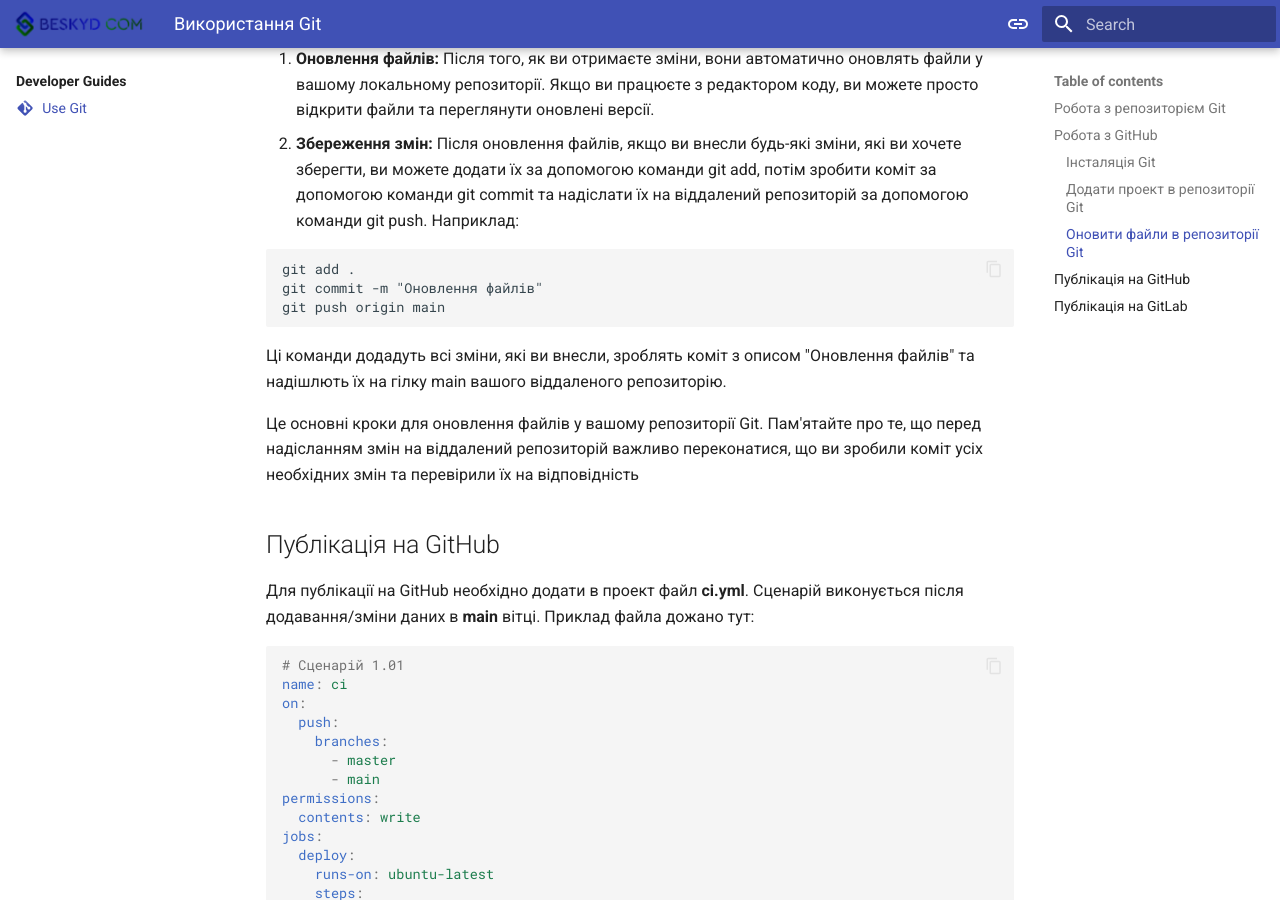
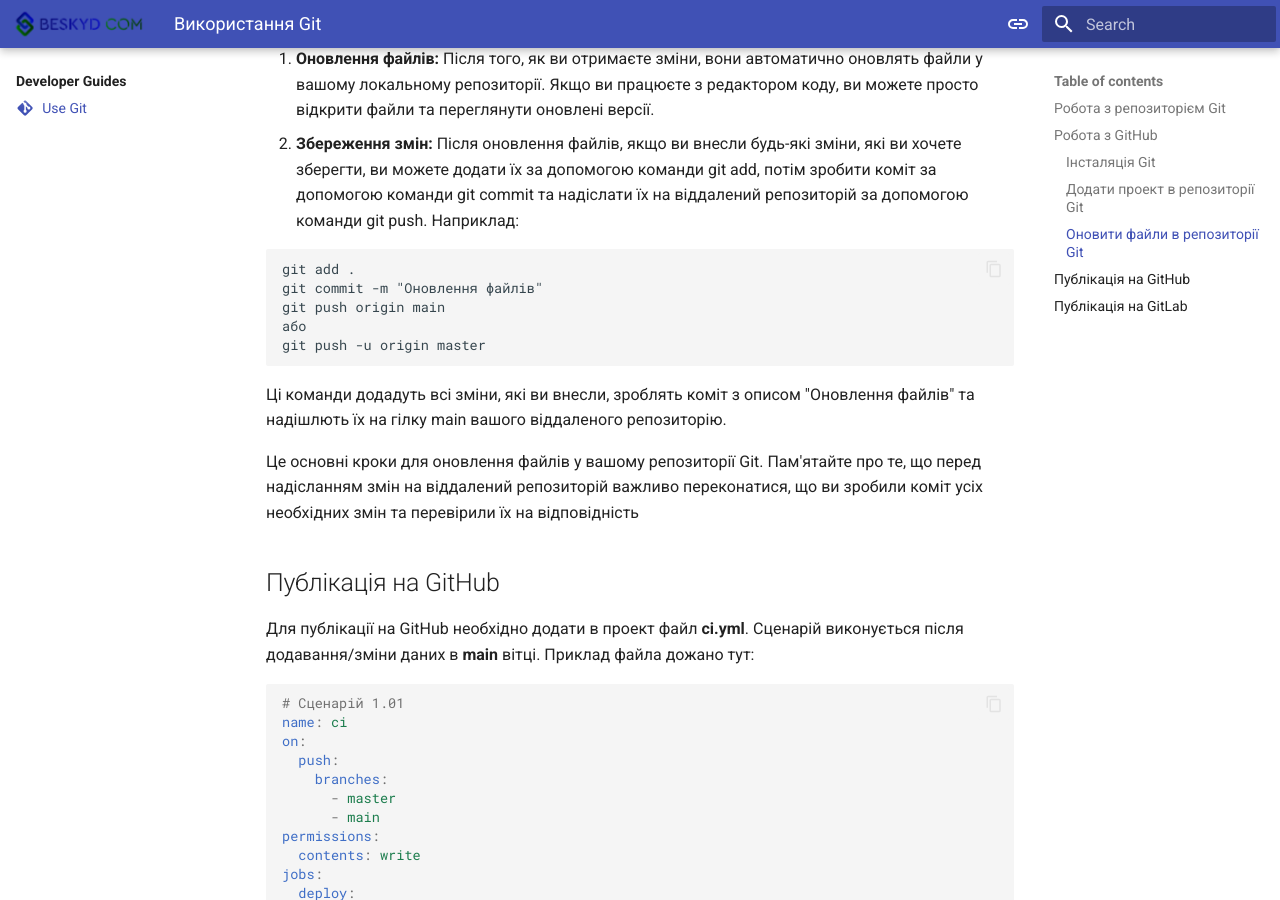
Before and after one commit to VolodymyrBabii/sbonplus-docs, an MkDocs documentation site: the page built from docs/Developer Guides/Git.md, in a window 1280 px wide and 900 px high, scrolled down 1871 px. Built offline with MkDocs 1.6.1 and Material for MkDocs 9.7.7, drawn with Linux system fonts in a browser that asks for light colours.

Commit message:
Commit 1.1 22.02.2024

````diff
--- a/docs/.github/workflows/ci.yml
+++ b/docs/.github/workflows/ci.yml
@@ -27,4 +27,5 @@
           restore-keys: |
             mkdocs-material-
       - run: pip install mkdocs-material
+      - run: pip3 install mkdocs-print-site-plugin
       - run: mkdocs gh-deploy --force
--- a/docs/Developer Guides/Git.md
+++ b/docs/Developer Guides/Git.md
@@ -80,6 +80,8 @@
 git add .
 git commit -m "Оновлення файлів"
 git push origin main
+або
+git push -u origin master
 ```
 
   Ці команди додадуть всі зміни, які ви внесли, зроблять коміт з описом "Оновлення файлів" та надішлють їх на гілку main вашого віддаленого репозиторію.
````
